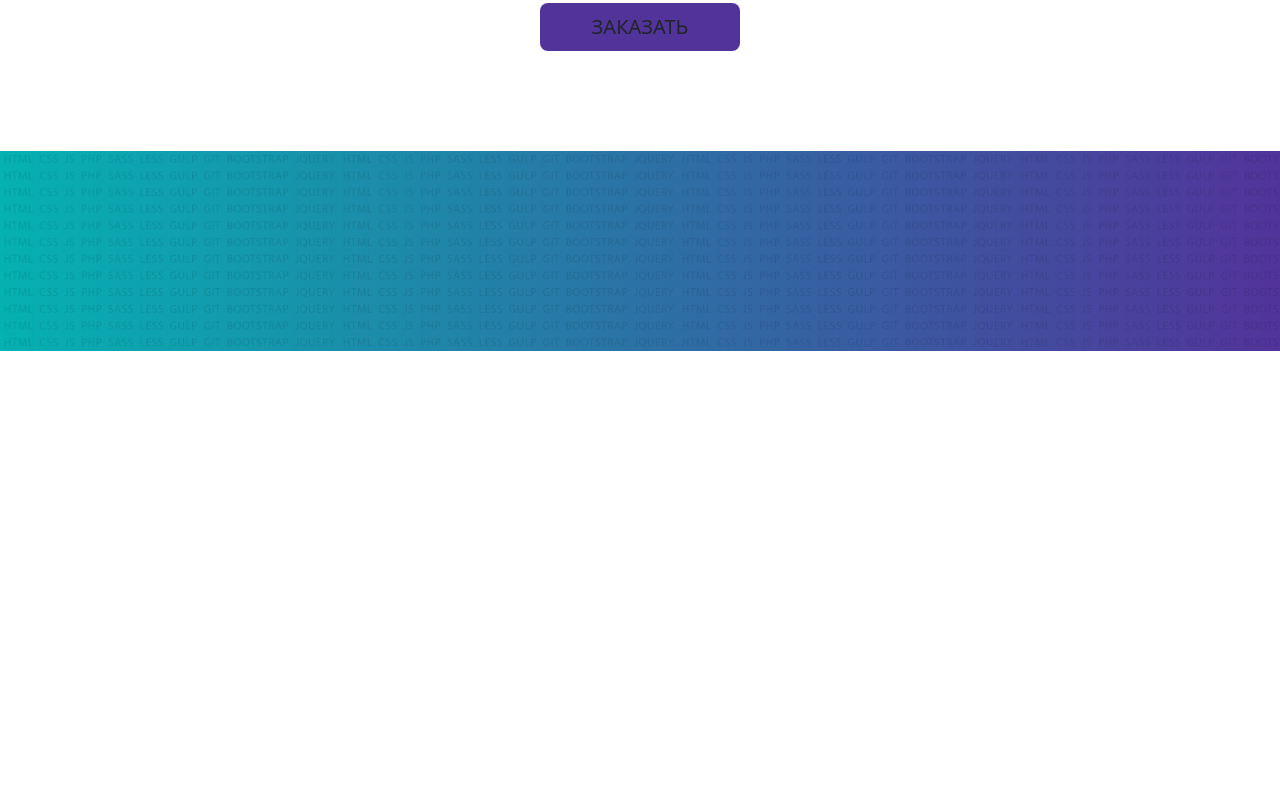
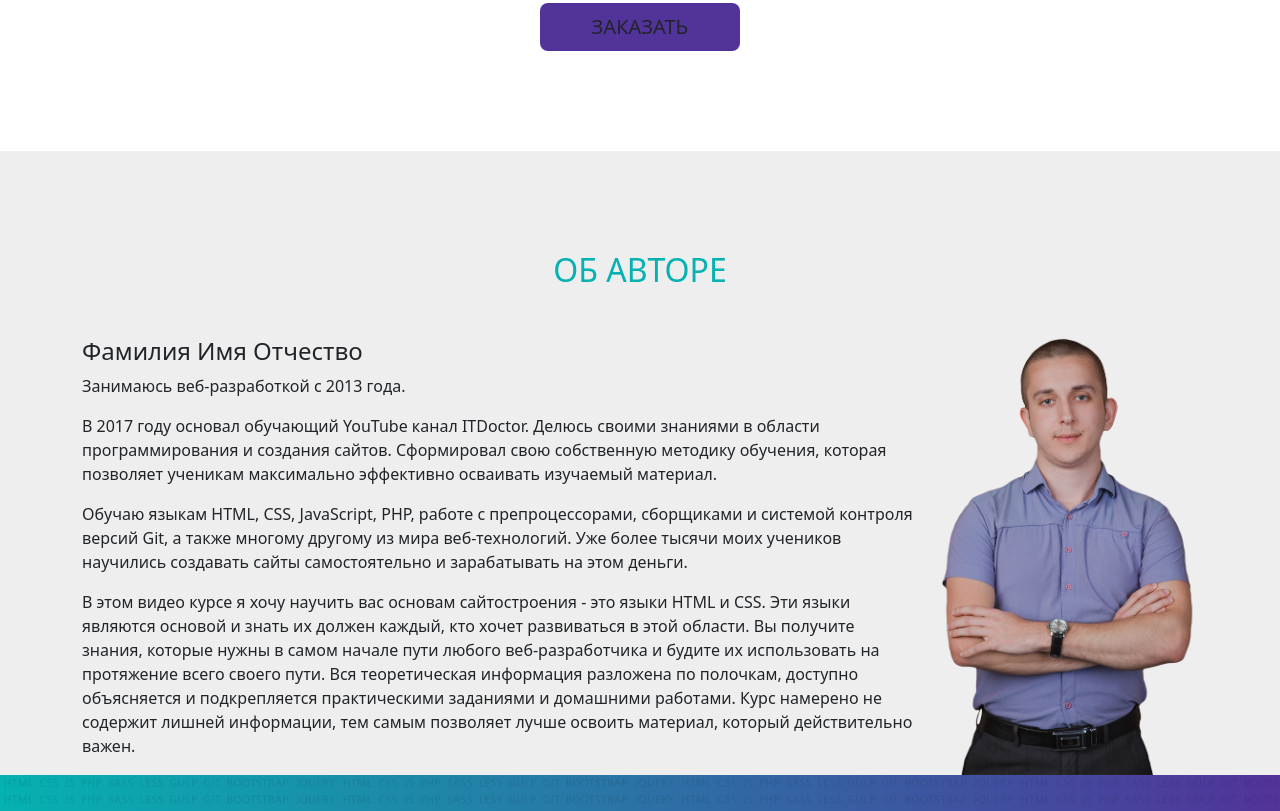
Before and after one commit to kazakovlv/TestBS5, a plain HTML site: page index.html in a window 1280 px wide. Shown: the part 3667-4478 px from the top of the page. Before the commit the page ends 4018 px from the top, so only its background shows below. Drawn offline with Linux system fonts and the light colour scheme.

Commit message:
Конец урока 7

```diff
--- a/css/style.css
+++ b/css/style.css
@@ -86,7 +86,7 @@ footer {
     border: 3px solid var(--color1);
 }
 /*Разные разности*/
-.about, .sheduler {
+.about, .sheduler, .author {
     background-color: #eee;
 }
 
@@ -109,6 +109,13 @@ footer {
     height: 3px;
     background-color: var(--color1);
     margin: 15px auto 30px;
+}
+/*Обавторе*/
+.author {
+    padding-bottom: 0;
+}
+.itd_img {
+    max-width: 260px;
 }
 /*Процесс обучения*/
 .learning h5 {
--- a/index.html
+++ b/index.html
@@ -254,6 +254,28 @@
     </div>
   </section>
 
+  <section class="author">
+    <div class="container">
+      <div class="row">
+        <div class="col-12">
+          <h2 class="text-center text-uppercase color1 mb-5">Об авторе</h2>
+        </div>
+      </div>
+      <div class="row">
+        <div class="col-xl-9 col-lg-12">
+          <h4>Фамилия Имя Отчество</h4>
+          <p>Занимаюсь веб-разработкой с 2013 года.</p>
+          <p>В 2017 году основал обучающий YouTube канал ITDoctor. Делюсь своими знаниями в области программирования и создания сайтов. Сформировал свою собственную методику обучения, которая позволяет ученикам максимально эффективно осваивать изучаемый материал.</p>
+          <p>Обучаю языкам HTML, CSS, JavaScript, PHP, работе с препроцессорами, сборщиками и системой контроля версий Git, а также многому другому из мира веб-технологий. Уже более тысячи моих учеников научились создавать сайты самостоятельно и зарабатывать на этом деньги.</p>
+          <p>В этом видео курсе я хочу научить вас основам сайтостроения - это языки HTML и CSS. Эти языки являются основой и знать их должен каждый, кто хочет развиваться в этой области. Вы получите знания, которые нужны в самом начале пути любого веб-разработчика и будите их использовать на протяжение всего своего пути. Вся теоретическая информация разложена по полочкам, доступно объясняется и подкрепляется практическими заданиями и домашними работами. Курс намерено не содержит лишней информации, тем самым позволяет лучше освоить материал, который действительно важен.</p>
+        </div>
+        <div class="col-xl-3 col-lg-12 text-center">
+          <img src="img/author.png" alt="Автор Курса" class="img-fluid itd_img">
+        </div>
+      </div>
+    </div>
+  </section>
+
   <footer id="footer">
   </footer>
   <div class="modal fade" id="myModal" tabindex="-1" aria-labelledby="exampleModalLabel" aria-hidden="true">
```
